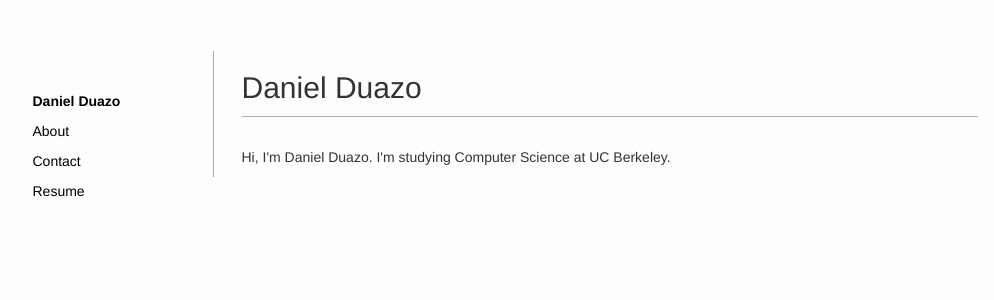
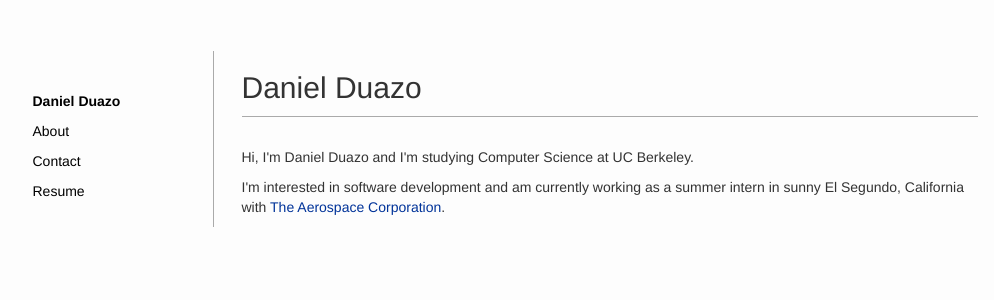
Before and after one commit to danielduazo/danielduazo.github.io, a Jekyll site: the page built from index.html, in a window 1280 px wide. Shown: the top 300 px of the page, without its empty margins (135-1129 px from the left). Built offline with Jekyll 4.4.1, drawn with Linux system fonts in a browser that asks for light colours.

```diff
--- a/index.html
+++ b/index.html
@@ -7,8 +7,7 @@ description:
 
 <div class="row">
     <div class="col-sm-12">
-        <p>
-          Hi, I'm Daniel Duazo. I'm studying Computer Science at UC Berkeley.
-        </p>
+        <p>Hi, I'm Daniel Duazo and I'm studying Computer Science at UC Berkeley.</p>
+        <p>I'm interested in software development and am currently working as a summer intern in sunny El Segundo, California with <a href="http://aerospace.org"> The Aerospace Corporation</a>.</p>
     </div>
 </div>
```
